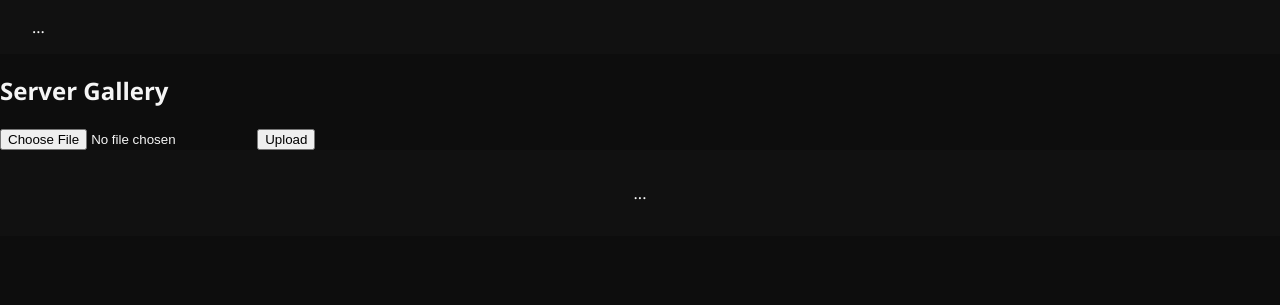
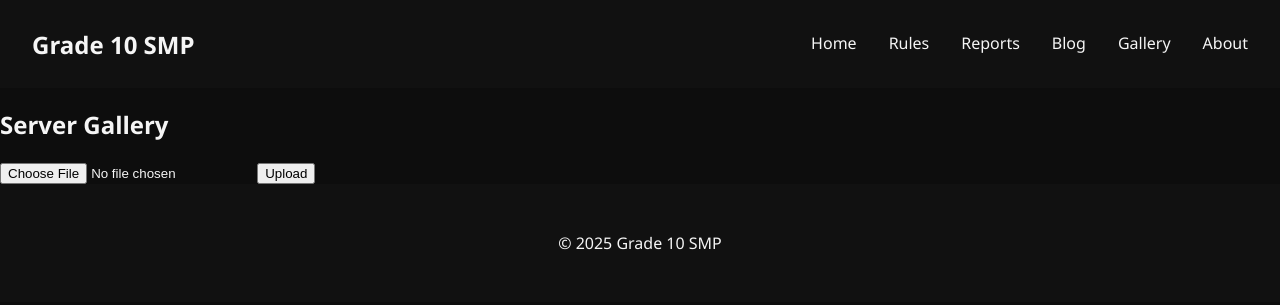
Before and after one commit to Vesni/Grade-10, a plain HTML site: page pages/gallery.html in a window 1280 px wide. Drawn offline with Linux system fonts and the light colour scheme; files that its build step writes are made by us from their sources.

Commit message:
Update gallery.html

```diff
--- a/pages/gallery.html
+++ b/pages/gallery.html
@@ -6,14 +6,22 @@
   <link rel="stylesheet" href="style.css"/>
 </head>
 <body>
-  <nav> ... </nav>
+  <nav><h1>Grade 10 SMP</h1>
+    <ul>
+      <li><a href="index.html">Home</a></li>
+      <li><a href="rules.html">Rules</a></li>
+      <li><a href="reports.html">Reports</a></li>
+      <li><a href="playerBlog.html">Blog</a></li>
+      <li><a href="gallery.html">Gallery</a></li>
+      <li><a href="about.html">About</a></li>
+    </ul></nav>
   <main>
     <h2>Server Gallery</h2>
     <input type="file" id="galleryUpload" accept="image/*">
     <button id="uploadBtn">Upload</button>
     <div id="galleryGrid"></div>
   </main>
-  <footer> ... </footer>
+  <footer>     <p>&copy; 2025 Grade 10 SMP</p> </footer>
   <script type="module" src="app.js"></script>
 </body>
 </html>
```
